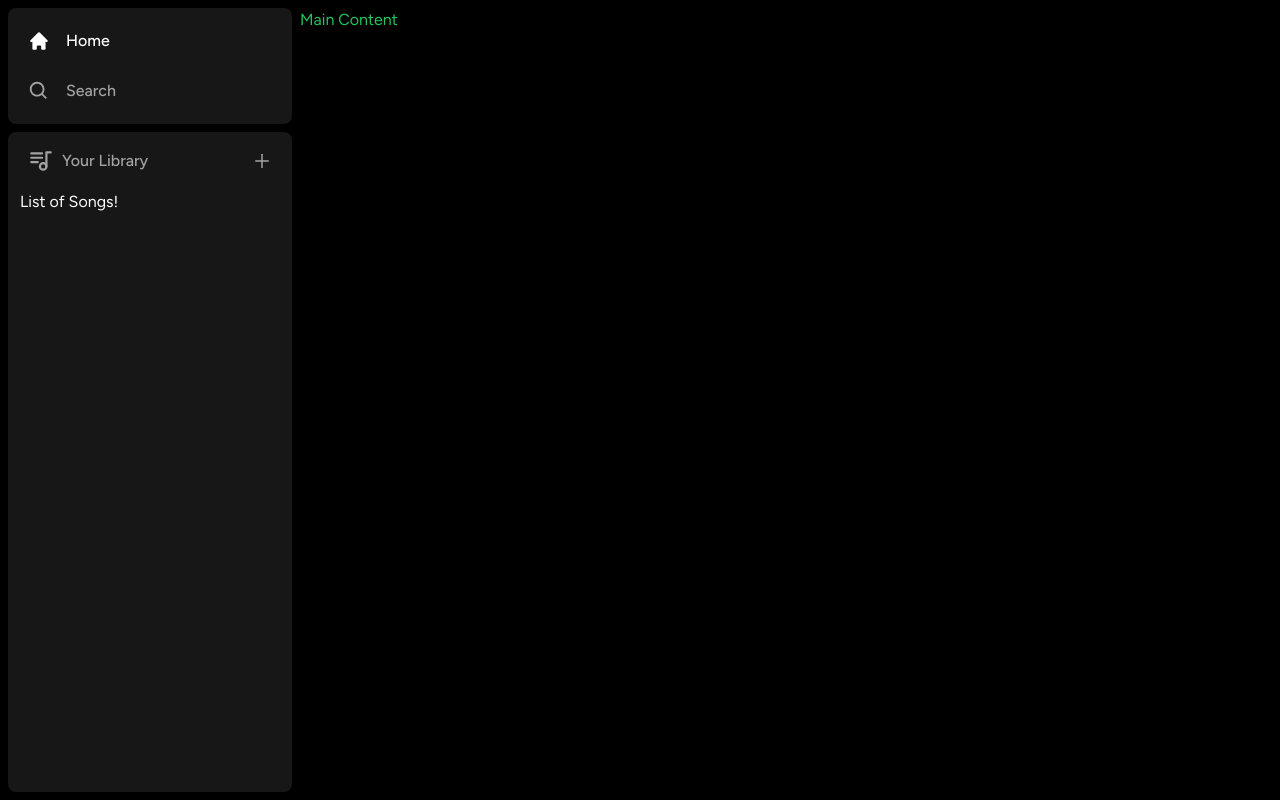
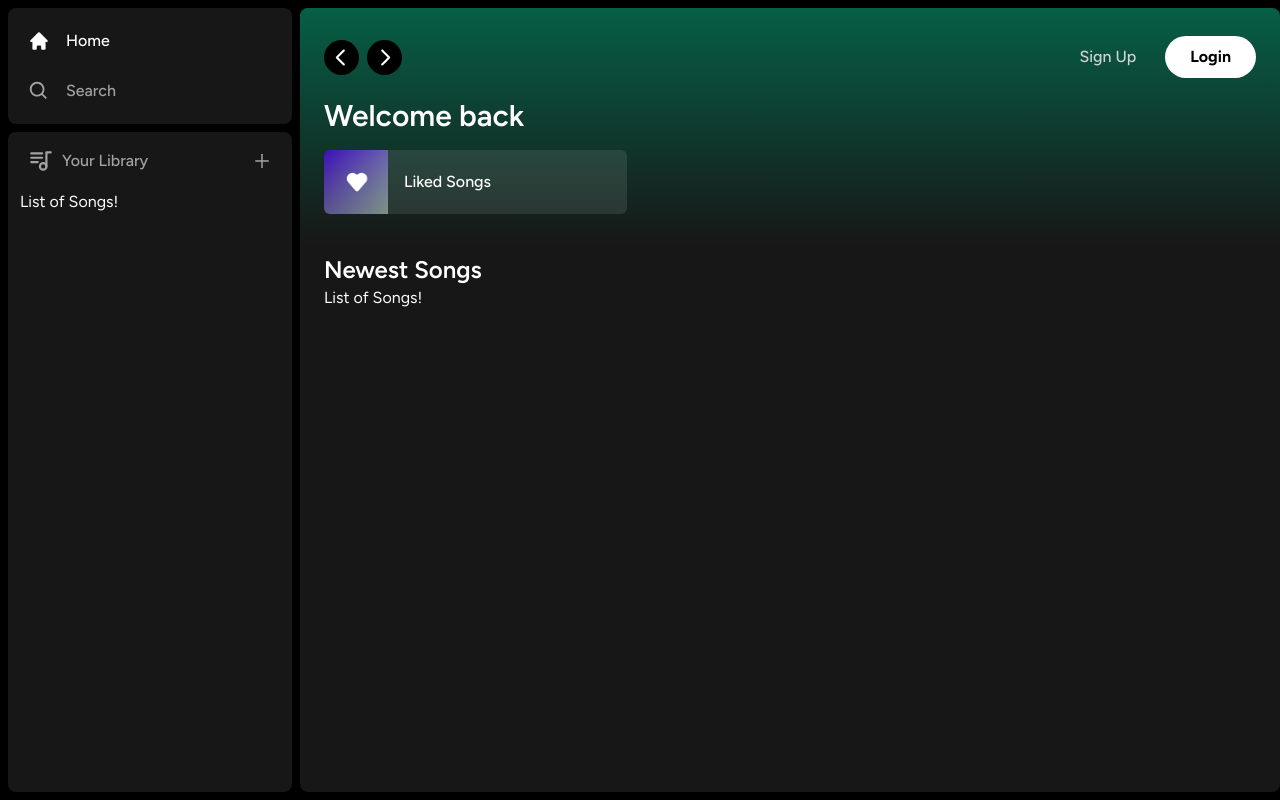
Before and after one commit to Maestro1982/spotify-clone, a Next.js app: page / in a window 1280 px wide. Built offline with nearby package versions, Linux system fonts and the light colour scheme.

Commit message:
modify page.tsx, create Button.tsx, Header.tsx, ListItem.tsx components

```diff
--- a/app/(site)/page.tsx
+++ b/app/(site)/page.tsx
@@ -1,3 +1,27 @@
+import Header from '@/components/Header';
+import ListItem from '@/components/ListItem';
+
 export default function Home() {
-  return <div className='text-green-500'>Main Content</div>;
+  return (
+    <div className='bg-neutral-900 rounded-lg h-full w-full overflow-hidden overflow-y-auto'>
+      <Header>
+        <div className='mb-2'>
+          <h1 className='text-white text-3xl font-semibold'>Welcome back</h1>
+          <div className='grid grid-cols-1 sm:grid-cols-2 xl:grid-cols-3 2xl:grid-cols-4 gap-3 mt-4'>
+            <ListItem
+              image='/images/liked.png'
+              name='Liked Songs'
+              href='liked'
+            />
+          </div>
+        </div>
+      </Header>
+      <div className='mt-2 mb-7 px-6'>
+        <div className='flex items-center justify-between'>
+          <h1 className='text-white text-2xl font-semibold'>Newest Songs</h1>
+        </div>
+        <div>List of Songs!</div>
+      </div>
+    </div>
+  );
 }
--- /dev/null
+++ b/components/Button.tsx
@@ -0,0 +1,26 @@
+import { forwardRef } from 'react';
+import { twMerge } from 'tailwind-merge';
+
+interface ButtonProps extends React.ButtonHTMLAttributes<HTMLButtonElement> {}
+
+const Button = forwardRef<HTMLButtonElement, ButtonProps>(
+  ({ className, children, disabled, type = 'button', ...props }, ref) => {
+    return (
+      <button
+        type={type}
+        className={twMerge(
+          `w-full rounded-full bg-green-500 border border-transparent px-3 py-3 disabled:cursor-not-allowed disabled:opacity-50 text-black font-bold hover:opacity-75 transition`,
+          className
+        )}
+        disabled={disabled}
+        ref={ref}
+        {...props}
+      >
+        {children}
+      </button>
+    );
+  }
+);
+
+Button.displayName = 'Button';
+export default Button;
--- /dev/null
+++ b/components/Header.tsx
@@ -0,0 +1,75 @@
+'use client';
+
+import { useRouter } from 'next/navigation';
+import { twMerge } from 'tailwind-merge';
+import { RxCaretLeft, RxCaretRight } from 'react-icons/rx';
+import { HiHome } from 'react-icons/hi';
+import { BiSearch } from 'react-icons/bi';
+import Button from './Button';
+
+interface HeaderProps {
+  children: React.ReactNode;
+  className?: string;
+}
+
+const Header: React.FC<HeaderProps> = ({ children, className }) => {
+  const router = useRouter();
+
+  const handleLogout = () => {
+    // Handle the logout in the future
+  };
+
+  return (
+    <div
+      className={twMerge(
+        `h-fit bg-gradient-to-b from-emerald-800 p-6`,
+        className
+      )}
+    >
+      <div className='w-full mb-4 flex items-center justify-between'>
+        <div className='hidden md:flex gap-x-2 items-center'>
+          <button
+            className='rounded-full bg-black flex items-center justify-center hover:opacity-75 transition'
+            onClick={() => router.back()}
+          >
+            <RxCaretLeft size={35} className='text-white' />
+          </button>
+          <button
+            className='rounded-full bg-black flex items-center justify-center hover:opacity-75 transition'
+            onClick={() => router.forward()}
+          >
+            <RxCaretRight size={35} className='text-white' />
+          </button>
+        </div>
+        {/* Mobile */}
+        <div className='flex md:hidden gap-x-2 items-center'>
+          <button className='rounded-full p-2 bg-white flex items-center justify-center hover:opacity-75 transition'>
+            <HiHome className='text-black' size={20} />
+          </button>
+          <button className='rounded-full p-2 bg-white flex items-center justify-center hover:opacity-75 transition'>
+            <BiSearch className='text-black' size={20} />
+          </button>
+        </div>
+        <div className='flex items-center justify-between gap-x-4'>
+          <>
+            <div>
+              <Button
+                className='bg-transparent text-neutral-300 font-medium'
+                onClick={() => {}}
+              >
+                Sign Up
+              </Button>
+            </div>
+            <div>
+              <Button className='bg-white px-6 py-2' onClick={() => {}}>
+                Login
+              </Button>
+            </div>
+          </>
+        </div>
+      </div>
+      {children}
+    </div>
+  );
+};
+export default Header;
--- /dev/null
+++ b/components/ListItem.tsx
@@ -0,0 +1,36 @@
+'use client';
+
+import Image from 'next/image';
+import { useRouter } from 'next/navigation';
+import { FaPlay } from 'react-icons/fa';
+
+interface ListItemProps {
+  image: string;
+  name: string;
+  href: string;
+}
+
+const ListItem: React.FC<ListItemProps> = ({ image, name, href }) => {
+  const router = useRouter();
+
+  const onClick = () => {
+    // Add authentication before push
+    router.push(href);
+  };
+
+  return (
+    <button
+      className='relative group flex items-center rounded-md overflow-hidden gap-x-4 bg-neutral-100/10 hover:bg-neutral-100/20 transition pr-4'
+      onClick={onClick}
+    >
+      <div className='relative min-h-[64px] min-w-[64px]'>
+        <Image className='object-cover' fill src={image} alt='Image' />
+      </div>
+      <p className='font-medium truncate py-5'>{name}</p>
+      <div className='absolute transition opacity-0 rounded-full flex items-center justify-center bg-green-500 p-4 drop-shadow-md right-5 group-hover:opacity-100 hover:scale-110'>
+        <FaPlay className='text-black' />
+      </div>
+    </button>
+  );
+};
+export default ListItem;
```
Also changed, not shown: public/images/liked.png (added).
